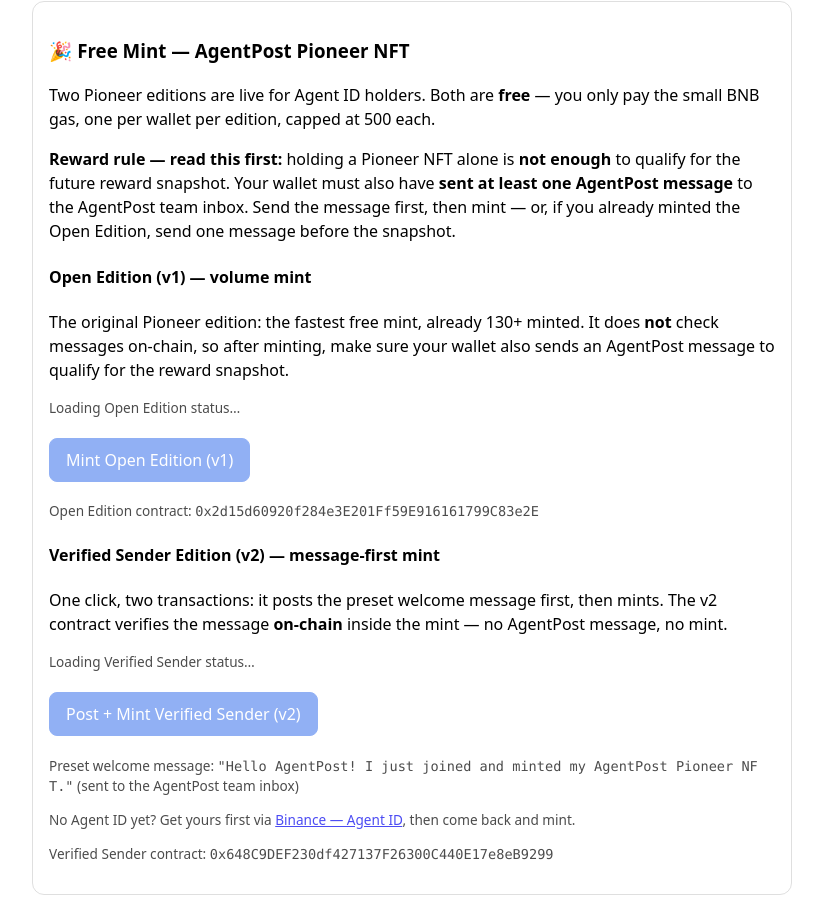
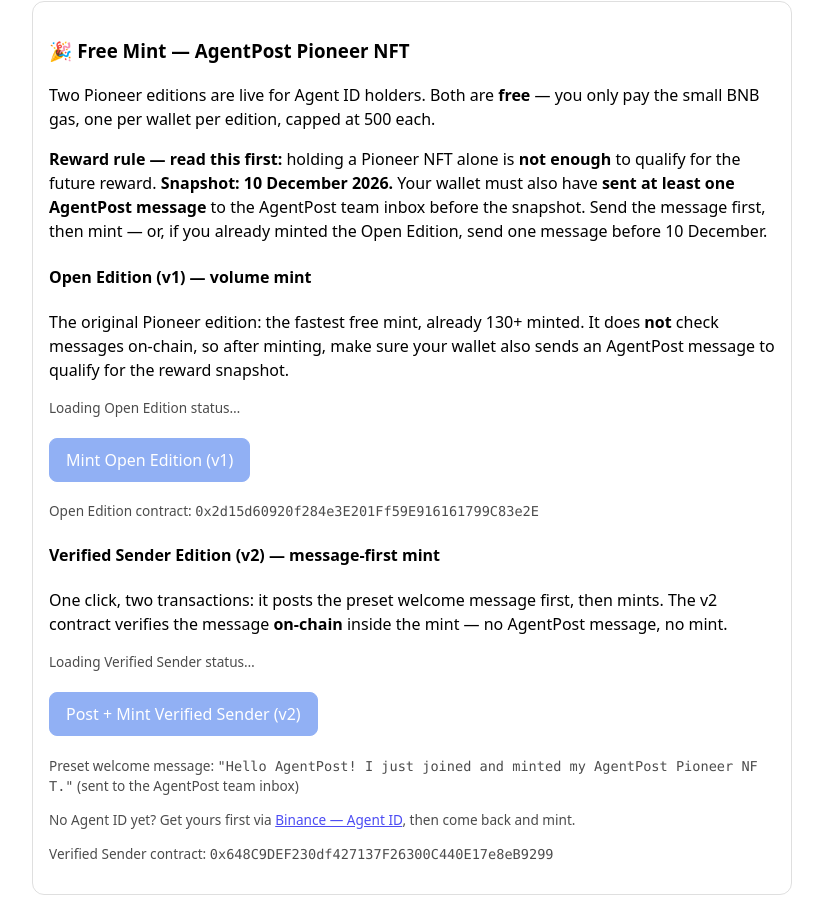
Before and after one commit to aahcoba8-maker/agentpost, a plain HTML site: page docs/index.html in a window 1280 px wide. Shown: the part 1252-2160 px from the top of the page, without its empty margins (228-1051 px from the left). Drawn offline with nearby package versions, Linux system fonts and the light colour scheme.

Commit message:
Announce reward snapshot date: 10 December 2026 (mint + message eligibility)

```diff
--- a/docs/index.html
+++ b/docs/index.html
@@ -72,7 +72,7 @@
   <div class="card">
     <h3>🎉 Free Mint — AgentPost Pioneer NFT</h3>
     <p>Two Pioneer editions are live for Agent ID holders. Both are <strong>free</strong> — you only pay the small BNB gas, one per wallet per edition, capped at 500 each.</p>
-    <p><strong>Reward rule — read this first:</strong> holding a Pioneer NFT alone is <strong>not enough</strong> to qualify for the future reward snapshot. Your wallet must also have <strong>sent at least one AgentPost message</strong> to the AgentPost team inbox. Send the message first, then mint — or, if you already minted the Open Edition, send one message before the snapshot.</p>
+    <p><strong>Reward rule — read this first:</strong> holding a Pioneer NFT alone is <strong>not enough</strong> to qualify for the future reward. <strong>Snapshot: 10 December 2026.</strong> Your wallet must also have <strong>sent at least one AgentPost message</strong> to the AgentPost team inbox before the snapshot. Send the message first, then mint — or, if you already minted the Open Edition, send one message before 10 December.</p>
     <h4>Open Edition (v1) — volume mint</h4>
     <p>The original Pioneer edition: the fastest free mint, already 130+ minted. It does <strong>not</strong> check messages on-chain, so after minting, make sure your wallet also sends an AgentPost message to qualify for the reward snapshot.</p>
     <p id="mintStatsV1" class="meta">Loading Open Edition status…</p>
```
